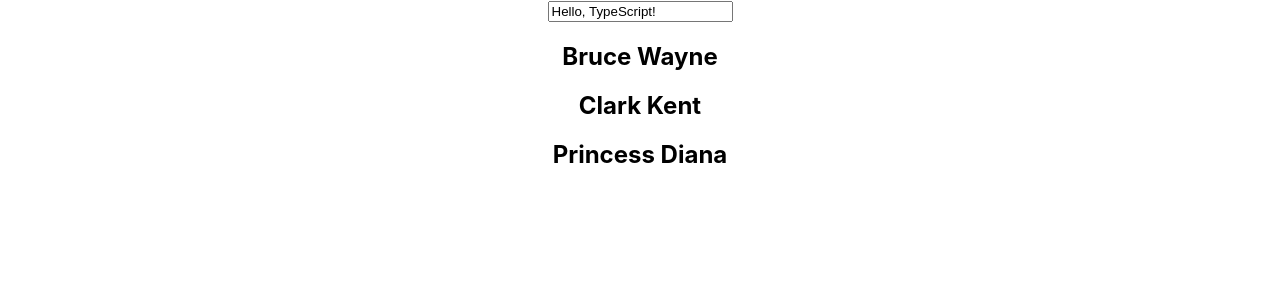
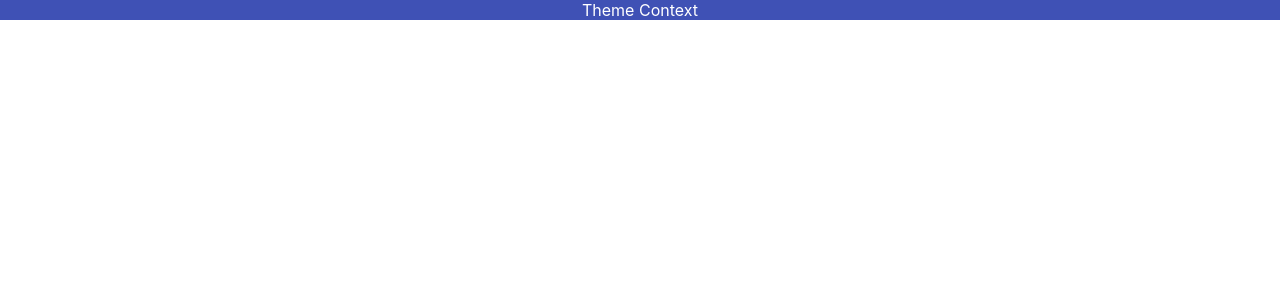
Before and after one commit to fndlwl64/learn_typescript_react, a React (Create React App) app in the folder react-typescript-demo/: page / in a window 1280 px wide. Shown: the top 300 px of the page. Built offline with nearby package versions, Linux system fonts and the light colour scheme.

Commit message:
add Context

```diff
--- a/react-typescript-demo/src/App.tsx
+++ b/react-typescript-demo/src/App.tsx
@@ -1,36 +1,14 @@
-import { useState } from 'react';
+import { ThemeContextProvider } from "./components/context/ThemeContext";
+import { Box } from "./components/context/Box";
 import './App.css';
-import { Input } from './components/Input';
-import { PersonList } from './components/PersonList';
 
-const names = [
-  {
-    first: 'Bruce',
-    last: 'Wayne'
-  },
-  {
-    first: 'Clark',
-    last: 'Kent'
-  },
-  {
-    first: 'Princess',
-    last: 'Diana'
-  }
-];
 
 function App() {
-
-  const [value, setValue] = useState("Hello, TypeScript!");
-
-  const handleInputChange = (event: React.ChangeEvent<HTMLInputElement>) => {
-      console.log(event.target.value);
-      setValue(event.target.value);
-  };
-
   return (
     <div className="App">
-      <Input value={value} handleChange={handleInputChange} />
-      <PersonList names={names}/>
+      <ThemeContextProvider>
+        <Box />
+      </ThemeContextProvider>
     </div>
   );
 }
--- /dev/null
+++ b/react-typescript-demo/src/components/context/Box.tsx
@@ -0,0 +1,11 @@
+import { useContext } from "react"
+import { ThemeContext } from "./ThemeContext"
+
+export const Box = () => {
+    const theme = useContext(ThemeContext);
+    return (
+        <div style={{ backgroundColor: theme.primary.main, color: theme.primary.text}}>
+            Theme Context
+        </div>
+    )
+}
--- /dev/null
+++ b/react-typescript-demo/src/components/context/ThemeContext.tsx
@@ -0,0 +1,17 @@
+import React, { createContext } from "react";
+import { theme } from "./theme";
+
+
+type ThemeContextProviderProps = {
+    children: React.ReactNode;
+}
+
+export const ThemeContext = createContext(theme);
+
+export const ThemeContextProvider = ({children}: ThemeContextProviderProps) => {
+    return (
+        <ThemeContext.Provider value={theme}>
+            {children}
+        </ThemeContext.Provider>
+    );
+}
--- /dev/null
+++ b/react-typescript-demo/src/components/context/theme.ts
@@ -0,0 +1,10 @@
+export const theme = {
+    primary: {
+        main: '#3f51b5',
+        text: '#fff'
+    },
+    secondary: {
+        main: '#f50057',
+        text: '#fff'
+    }
+}
```
Also changed, not shown: react-typescript-demo/src/App copy 4.tsx (added, +38 -0 lines), 2 other files (tests, documents, lock files or other folders).
